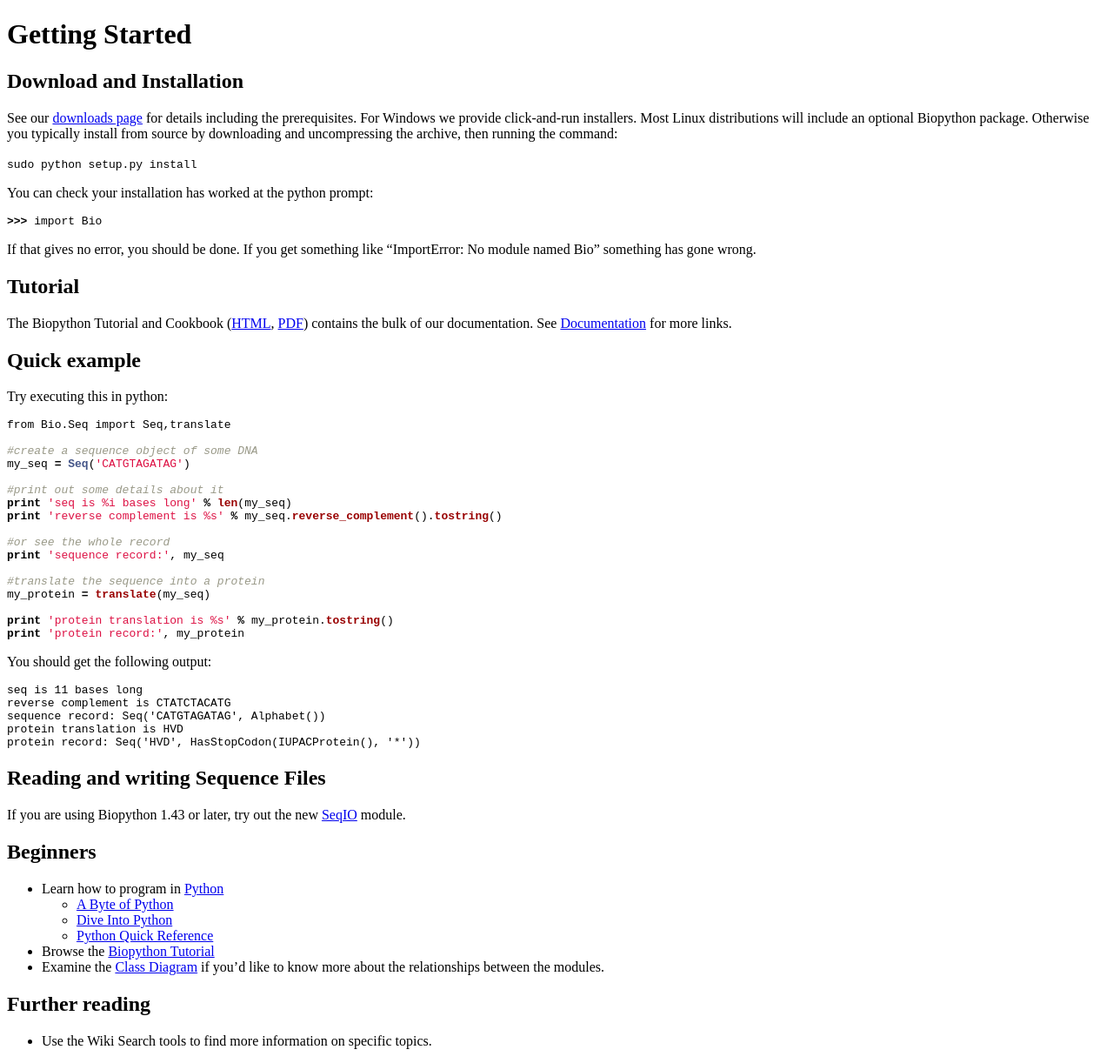
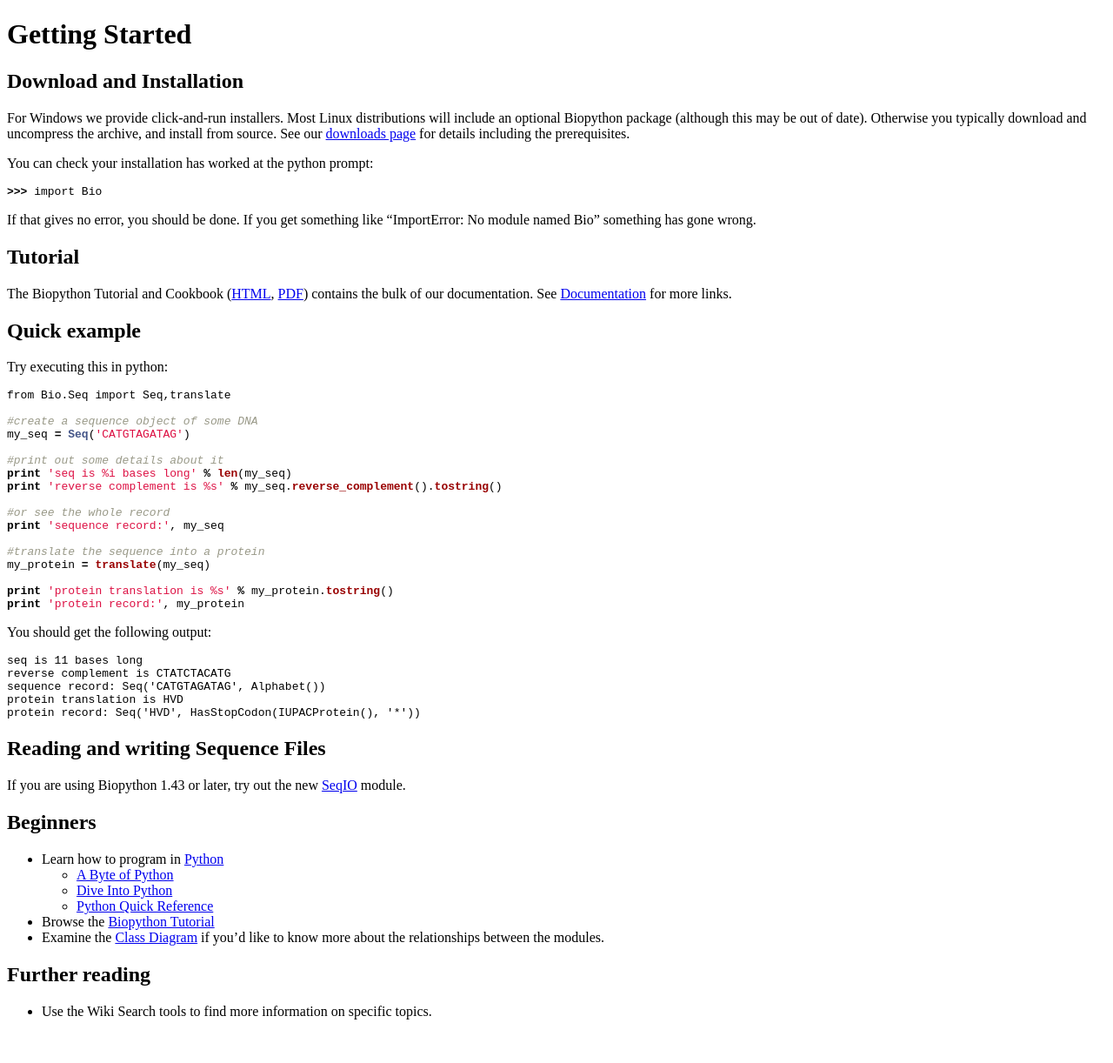
Before and after one commit to biopython/biopython.github.io, a Jekyll site: the page built from wiki/Getting_Started.md, in a window 1280 px wide. Shown: the whole page at 87% size. Built offline with Jekyll 4.4.1, drawn with Linux system fonts in a browser that asks for light colours; after the commit the page ends 1188 px from its top, so only the background shows below that.

Commit message:
/* Download and Installation */

```diff
--- a/wiki/Getting_Started.md
+++ b/wiki/Getting_Started.md
@@ -7,13 +7,11 @@ layout: wiki
 Download and Installation
 -------------------------
 
-See our [downloads page](Download "wikilink") for details including the
-prerequisites. For Windows we provide click-and-run installers. Most
-Linux distributions will include an optional Biopython package.
-Otherwise you typically install from source by downloading and
-uncompressing the archive, then running the command:
-
-`sudo python setup.py install`
+For Windows we provide click-and-run installers. Most Linux
+distributions will include an optional Biopython package (although this
+may be out of date). Otherwise you typically download and uncompress the
+archive, and install from source. See our [downloads
+page](Download "wikilink") for details including the prerequisites.
 
 You can check your installation has worked at the python prompt:
 
```
Also changed, not shown: 1 other file.
